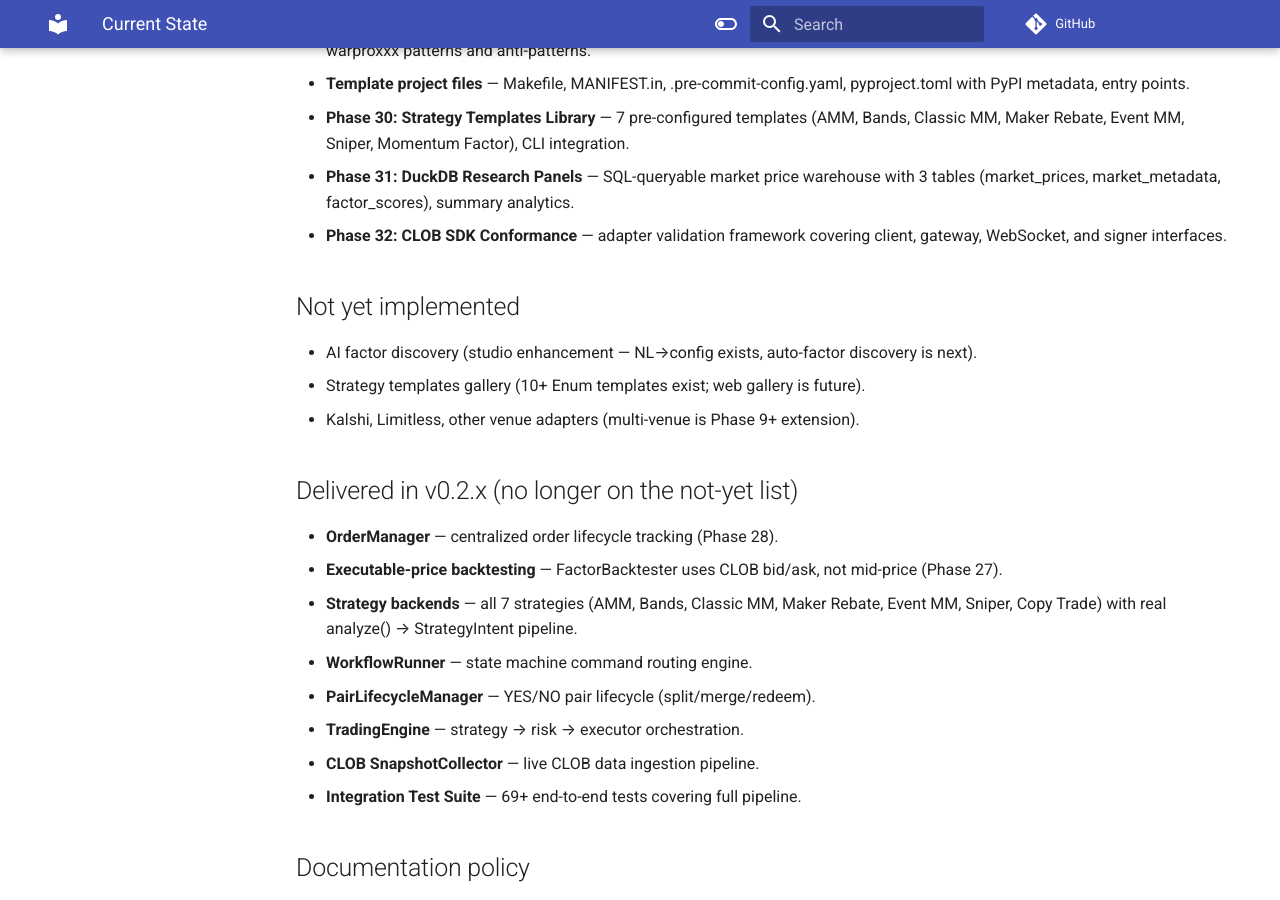
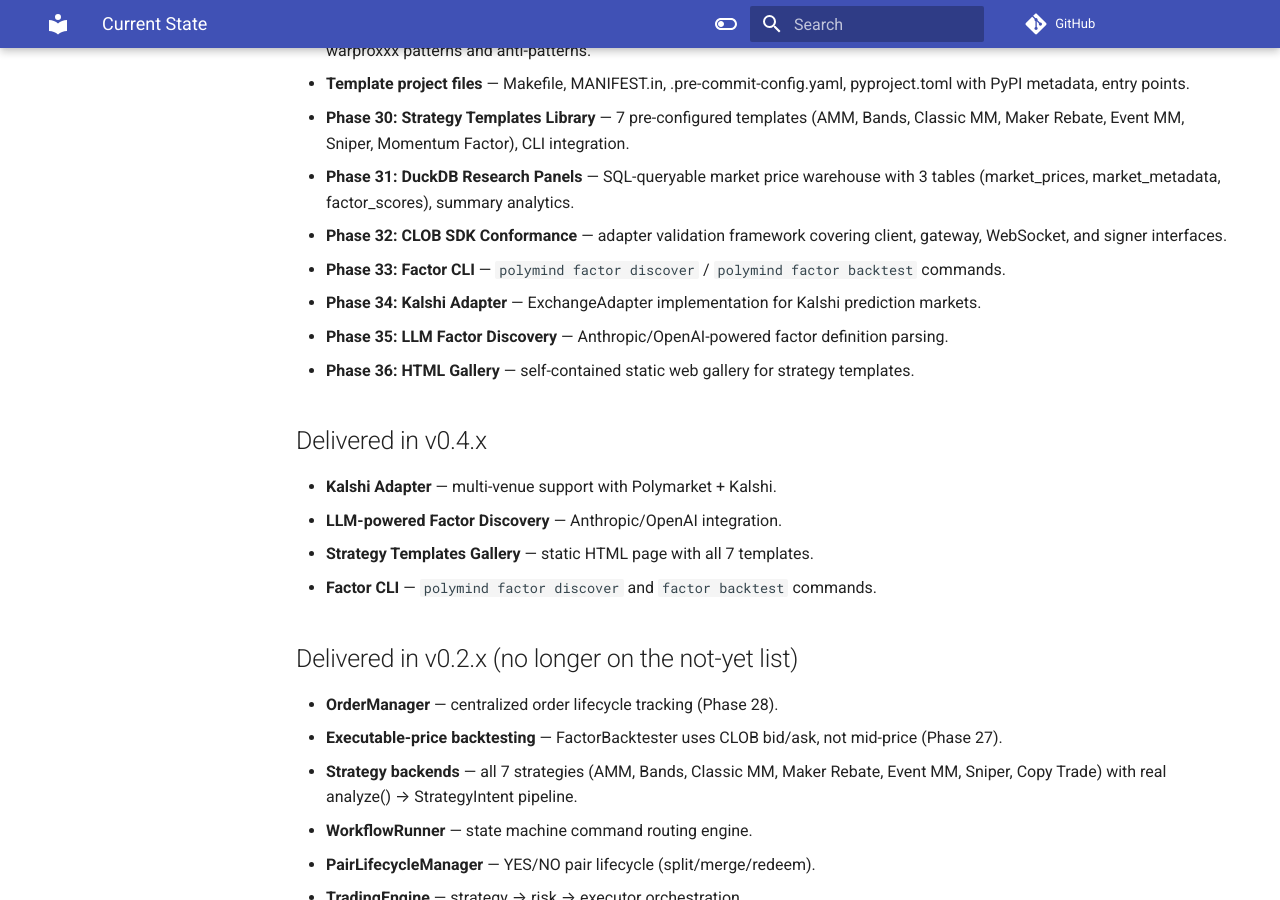
Before and after one commit to 6Kmfi6HP/polymind, an MkDocs documentation site: the page built from docs/architecture/current-state.md, in a window 1280 px wide and 900 px high, scrolled down 1679 px. Built offline with MkDocs 1.6.1 and Material for MkDocs 9.7.7, drawn with Linux system fonts in a browser that asks for light colours; some of the changed text lies outside the part shown.

Commit message:
docs: update current-state for Phase 33-36 completion (1385 tests, all roadmap items delivered)

```diff
--- a/docs/architecture/current-state.md
+++ b/docs/architecture/current-state.md
@@ -66,12 +66,17 @@
   3 tables (market_prices, market_metadata, factor_scores), summary analytics.
 - **Phase 32: CLOB SDK Conformance** — adapter validation framework covering client,
   gateway, WebSocket, and signer interfaces.
+- **Phase 33: Factor CLI** — `polymind factor discover` / `polymind factor backtest` commands.
+- **Phase 34: Kalshi Adapter** — ExchangeAdapter implementation for Kalshi prediction markets.
+- **Phase 35: LLM Factor Discovery** — Anthropic/OpenAI-powered factor definition parsing.
+- **Phase 36: HTML Gallery** — self-contained static web gallery for strategy templates.
 
-## Not yet implemented
+## Delivered in v0.4.x
 
-- AI factor discovery (studio enhancement — NL→config exists, auto-factor discovery is next).
-- Strategy templates gallery (10+ Enum templates exist; web gallery is future).
-- Kalshi, Limitless, other venue adapters (multi-venue is Phase 9+ extension).
+- **Kalshi Adapter** — multi-venue support with Polymarket + Kalshi.
+- **LLM-powered Factor Discovery** — Anthropic/OpenAI integration.
+- **Strategy Templates Gallery** — static HTML page with all 7 templates.
+- **Factor CLI** — `polymind factor discover` and `factor backtest` commands.
 
 ## Delivered in v0.2.x (no longer on the not-yet list)
 
```
Also changed, not shown: other parts of docs/architecture/current-state.md (+1 -1 lines).
